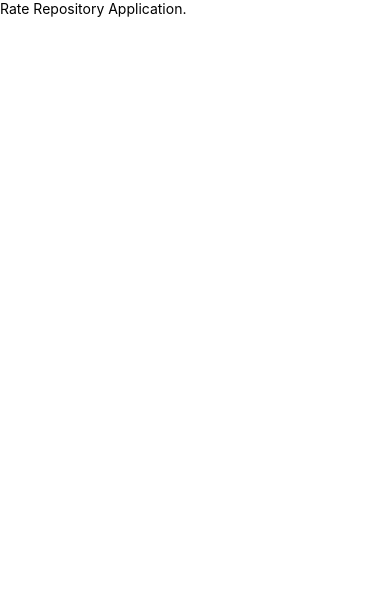
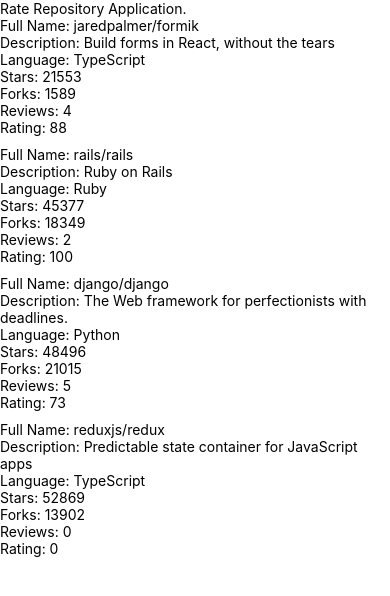
Before and after one commit to MisterOz93/rate-repository-app, a React Native app: screen / in a window 390 px wide. Shown: the top 596 px of the page. Built offline with nearby package versions, Linux system fonts and the light colour scheme.

Commit message:
complete 10.3 - add a RepositoryItem and RepositoryList components, change Main to render RepositoryList

```diff
--- a/src/components/Main.jsx
+++ b/src/components/Main.jsx
@@ -1,5 +1,6 @@
 import Constants from 'expo-constants';
 import { Text, StyleSheet, View } from 'react-native';
+import RepositoryList from './RepositoryList';
 
 const styles = StyleSheet.create({
   container: {
@@ -13,6 +14,7 @@
   return (
     <View style={styles.container}>
       <Text>Rate Repository Application.</Text>
+      <RepositoryList />
     </View>
   );
 };
--- /dev/null
+++ b/src/components/RepositoryItem.jsx
@@ -0,0 +1,19 @@
+import { Text, View } from "react-native";
+
+const RepositoryItem = (item) => {
+    const {fullName, description, language, stargazersCount, ratingAverage, forksCount, reviewCount} = item.item;
+
+    return (
+        <View>
+            <Text>Full Name: {fullName}</Text>
+            <Text>Description: {description}</Text>
+            <Text>Language: {language} </Text>
+            <Text>Stars: {stargazersCount}</Text>
+            <Text>Forks: {forksCount}</Text>
+            <Text>Reviews: {reviewCount}</Text>
+            <Text>Rating: {ratingAverage}</Text>
+        </View>
+    )
+};
+
+export default RepositoryItem;
--- /dev/null
+++ b/src/components/RepositoryList.jsx
@@ -0,0 +1,71 @@
+import { FlatList, View, StyleSheet } from 'react-native';
+import RepositoryItem from './RepositoryItem'
+
+const styles = StyleSheet.create({
+  separator: {
+    height: 10,
+  },
+});
+
+const repositories = [
+  {
+    id: 'jaredpalmer.formik',
+    fullName: 'jaredpalmer/formik',
+    description: 'Build forms in React, without the tears',
+    language: 'TypeScript',
+    forksCount: 1589,
+    stargazersCount: 21553,
+    ratingAverage: 88,
+    reviewCount: 4,
+    ownerAvatarUrl: 'https://avatars2.githubusercontent.com/u/4060187?v=4',
+  },
+  {
+    id: 'rails.rails',
+    fullName: 'rails/rails',
+    description: 'Ruby on Rails',
+    language: 'Ruby',
+    forksCount: 18349,
+    stargazersCount: 45377,
+    ratingAverage: 100,
+    reviewCount: 2,
+    ownerAvatarUrl: 'https://avatars1.githubusercontent.com/u/4223?v=4',
+  },
+  {
+    id: 'django.django',
+    fullName: 'django/django',
+    description: 'The Web framework for perfectionists with deadlines.',
+    language: 'Python',
+    forksCount: 21015,
+    stargazersCount: 48496,
+    ratingAverage: 73,
+    reviewCount: 5,
+    ownerAvatarUrl: 'https://avatars2.githubusercontent.com/u/27804?v=4',
+  },
+  {
+    id: 'reduxjs.redux',
+    fullName: 'reduxjs/redux',
+    description: 'Predictable state container for JavaScript apps',
+    language: 'TypeScript',
+    forksCount: 13902,
+    stargazersCount: 52869,
+    ratingAverage: 0,
+    reviewCount: 0,
+    ownerAvatarUrl: 'https://avatars3.githubusercontent.com/u/13142323?v=4',
+  },
+];
+
+const ItemSeparator = () => <View style={styles.separator} />;
+
+const RepositoryList = () => {
+  return (
+    <FlatList
+      data={repositories}
+      ItemSeparatorComponent={ItemSeparator}
+      renderItem={({item}) => (
+        <RepositoryItem item={item} />
+      )}
+    />
+  );
+};
+
+export default RepositoryList;
```
